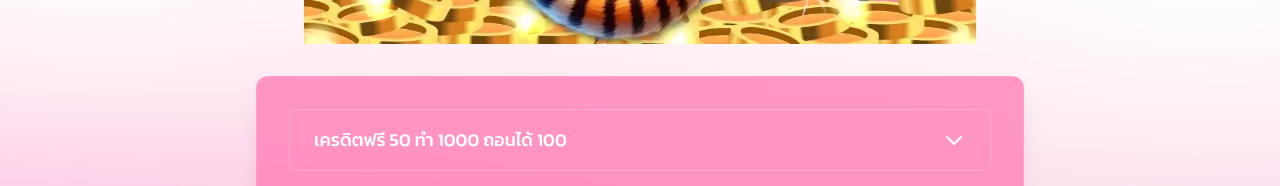
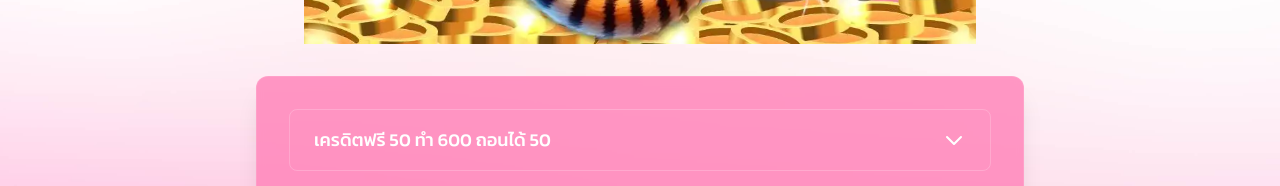
Before and after one commit to zhshimanto/PgTo, a Nuxt app: page /free-credit in a window 1280 px wide. Shown: the part 920-1106 px from the top of the page. Built offline with nearby package versions, Linux system fonts and the light colour scheme.

Commit message:
free crdit offer change

```diff
--- a/pages/free-credit.vue
+++ b/pages/free-credit.vue
@@ -138,8 +138,8 @@ const toggleAccordion = (index) => {
 
 const faqItems = [
   {
-    question: 'เครดิตฟรี 50 ทำ 1000 ถอนได้ 100',
-    answer: 'รหัสคูปอง : PGSLOTTO50'
+    question: 'เครดิตฟรี 50 ทำ 600 ถอนได้ 50',
+    answer: 'รหัสคูปอง : PGSLOTTOFREE50'
   },
   {
     question: 'เครดิตฟรีฝาก 100 รับ 50',
```
